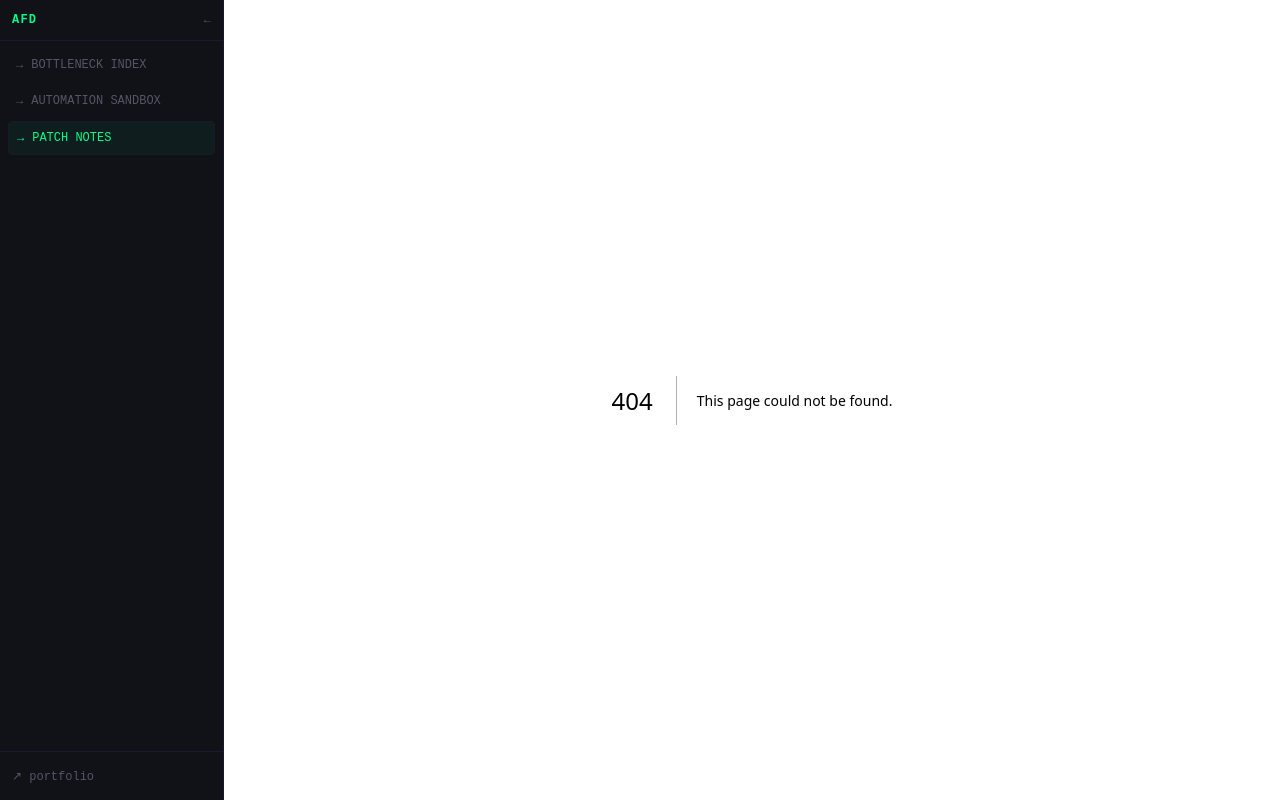
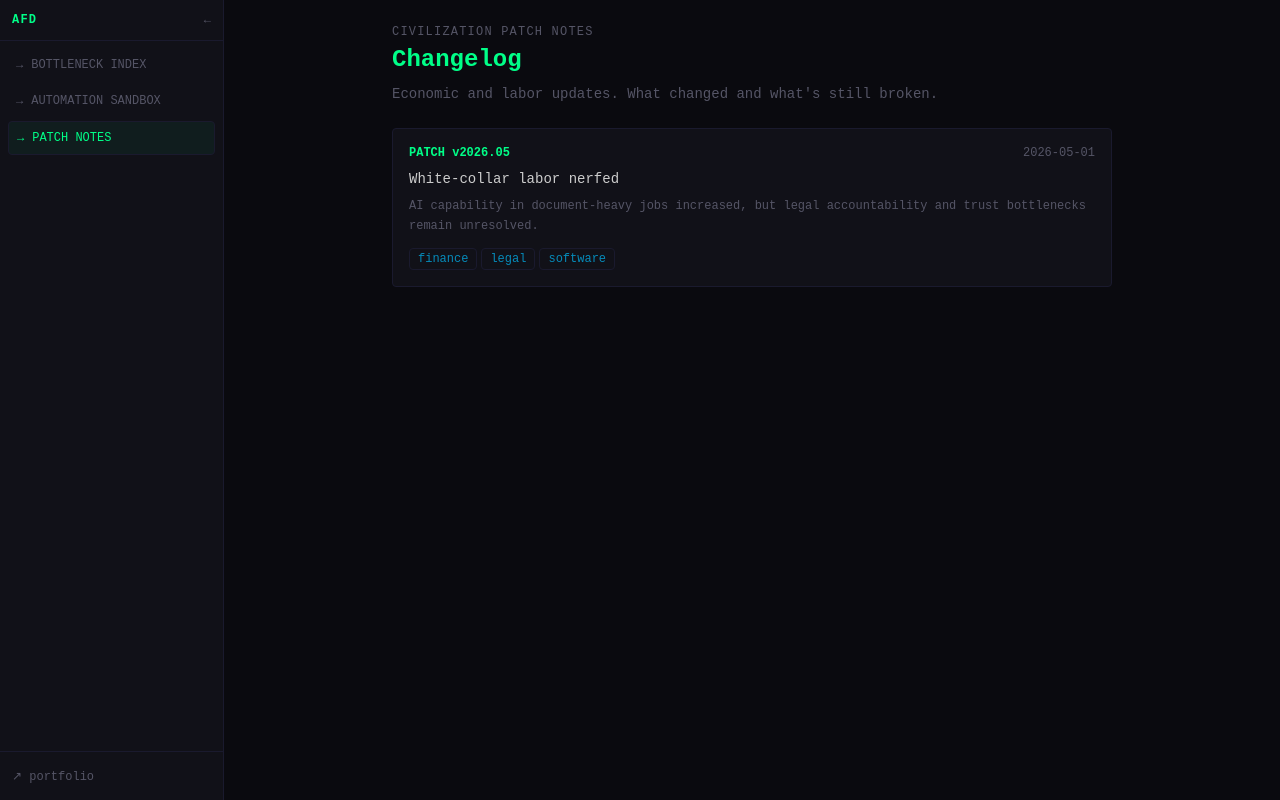
Before and after one commit to arnavgokhale12/automation-frontier, a Next.js app: page /patch-notes in a window 1280 px wide. Before the commit this address had no page. Built offline with nearby package versions, Linux system fonts and the light colour scheme.

Commit message:
feat: add Civilization Patch Notes list and detail pages

```diff
--- a/app/globals.css
+++ b/app/globals.css
@@ -1,4 +1,5 @@
 @import "tailwindcss";
+@plugin "@tailwindcss/typography";
 
 @theme {
   --color-bg: #0a0a0f;
--- /dev/null
+++ b/app/patch-notes/[slug]/page.tsx
@@ -0,0 +1,44 @@
+import { MDXRemote } from 'next-mdx-remote/rsc'
+import { getAllPatchNotes, getPatchNoteContent } from '@/lib/patch-notes'
+import { PatchHeader, Buff, Nerf, SectorTag } from '@/components/PatchNoteLayout'
+import { notFound } from 'next/navigation'
+
+export async function generateStaticParams() {
+  return getAllPatchNotes().map((n) => ({ slug: n.slug }))
+}
+
+export async function generateMetadata({ params }: { params: Promise<{ slug: string }> }) {
+  const { slug } = await params
+  const { meta } = getPatchNoteContent(slug)
+  return { title: `Patch v${meta.version} — ${meta.title}` }
+}
+
+const mdxComponents = { Buff, Nerf, SectorTag }
+
+export default async function PatchNotePage({ params }: { params: Promise<{ slug: string }> }) {
+  const { slug } = await params
+
+  let result: ReturnType<typeof getPatchNoteContent>
+  try {
+    result = getPatchNoteContent(slug)
+  } catch {
+    notFound()
+  }
+
+  const { meta, content } = result!
+
+  return (
+    <div className="p-6 max-w-3xl mx-auto">
+      <PatchHeader meta={meta} />
+      <div className="prose prose-sm prose-invert max-w-none font-mono
+        prose-headings:text-neon prose-headings:font-mono
+        prose-p:text-[#cccccc] prose-p:text-sm
+        prose-strong:text-white
+        prose-hr:border-border
+        prose-a:text-cyan prose-a:no-underline hover:prose-a:underline
+        prose-li:text-[#cccccc] prose-li:text-sm">
+        <MDXRemote source={content} components={mdxComponents} />
+      </div>
+    </div>
+  )
+}
--- /dev/null
+++ b/app/patch-notes/page.tsx
@@ -0,0 +1,49 @@
+import Link from 'next/link'
+import { getAllPatchNotes } from '@/lib/patch-notes'
+
+export const metadata = { title: 'Patch Notes — Automation Frontier Dashboard' }
+
+export default function PatchNotesPage() {
+  const notes = getAllPatchNotes()
+
+  return (
+    <div className="p-6 max-w-3xl mx-auto">
+      <div className="mb-6">
+        <div className="text-muted text-xs tracking-widest mb-1">CIVILIZATION PATCH NOTES</div>
+        <h1 className="text-neon text-2xl font-bold font-mono">Changelog</h1>
+        <p className="text-muted text-sm mt-2">
+          Economic and labor updates. What changed and what's still broken.
+        </p>
+      </div>
+
+      <div className="space-y-3">
+        {notes.map((note) => (
+          <Link
+            key={note.slug}
+            href={`/patch-notes/${note.slug}`}
+            className="block border border-border rounded bg-surface p-4 hover:border-neon/40 transition-colors group"
+          >
+            <div className="flex items-center justify-between mb-2">
+              <span className="text-neon text-xs font-bold group-hover:underline">
+                PATCH v{note.version}
+              </span>
+              <span className="text-muted text-xs">{note.date}</span>
+            </div>
+            <h2 className="text-sm mb-2">{note.title}</h2>
+            <p className="text-muted text-xs leading-relaxed">{note.summary}</p>
+            <div className="flex flex-wrap gap-1 mt-3">
+              {note.tags.map((tag) => (
+                <span
+                  key={tag}
+                  className="text-xs border border-cyan/20 text-cyan/70 px-2 py-0.5 rounded"
+                >
+                  {tag}
+                </span>
+              ))}
+            </div>
+          </Link>
+        ))}
+      </div>
+    </div>
+  )
+}
```
